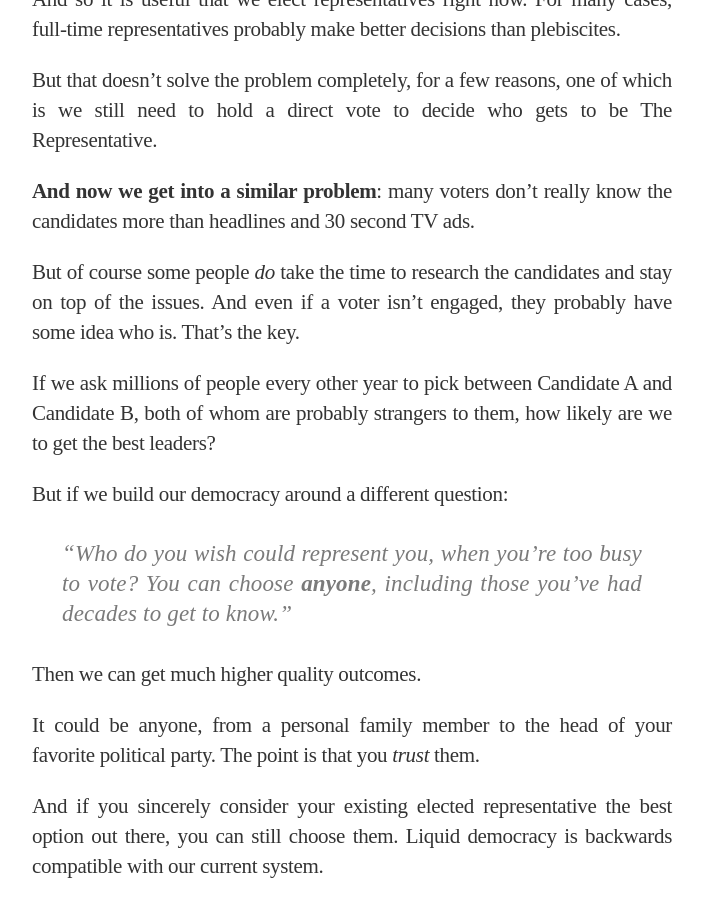
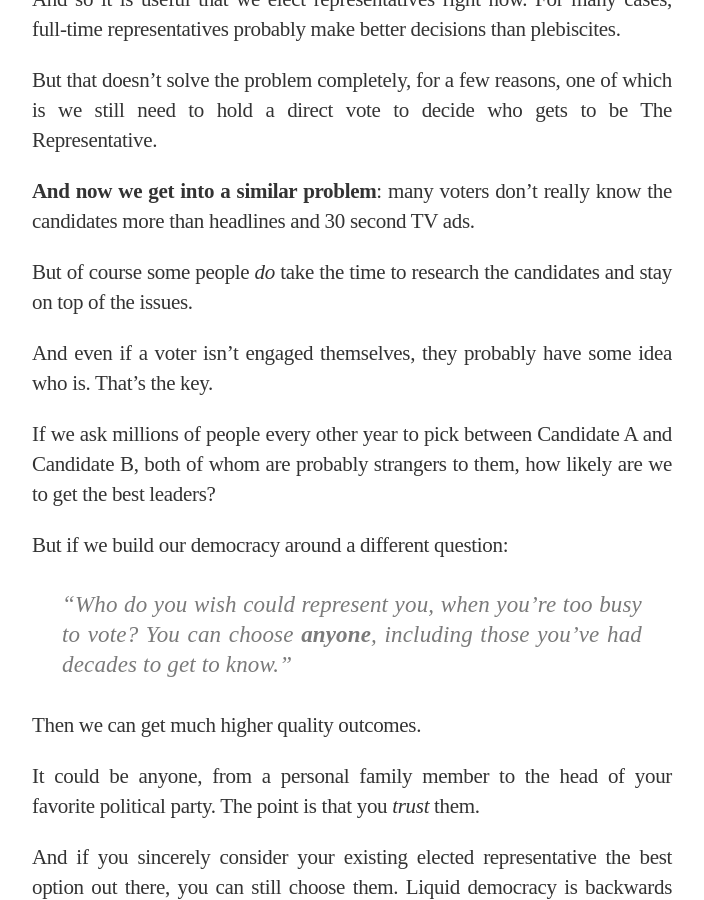
Before and after one commit to voteliquid/blog, a Jekyll site: the page built from _posts/2017-10-27-liquid-democracy-is-not-direct-democracy.md, in a window 1280 px wide and 900 px high, scrolled down 2167 px. Shown: the whole window, without its empty margins (288-992 px from the left). Built offline with Jekyll 4.4.1, drawn with Linux system fonts in a browser that asks for light colours; nearby versions of some CDN libraries; some web fonts are replaced.

Commit message:
Minor tweaks to 'Corruption' and 'LD is Not Direct Demo'

```diff
--- a/_posts/2017-10-27-liquid-democracy-is-not-direct-democracy.md
+++ b/_posts/2017-10-27-liquid-democracy-is-not-direct-democracy.md
@@ -52,7 +52,9 @@ But that doesn't solve the problem completely, for a few reasons, one of which i
 
 **And now we get into a similar problem**: many voters don't really know the candidates more than headlines and 30 second TV ads.
 
-But of course some people *do* take the time to research the candidates and stay on top of the issues. And even if a voter isn't engaged, they probably have some idea who is. That's the key.
+But of course some people *do* take the time to research the candidates and stay on top of the issues.
+
+And even if a voter isn't engaged themselves, they probably have some idea who is. That's the key.
 
 If we ask millions of people every other year to pick between Candidate A and Candidate B, both of whom are probably strangers to them, how likely are we to get the best leaders?
 
```
Also changed, not shown: _posts/2017-10-23-democracy-vs-corruption.md (+2 -2 lines).
